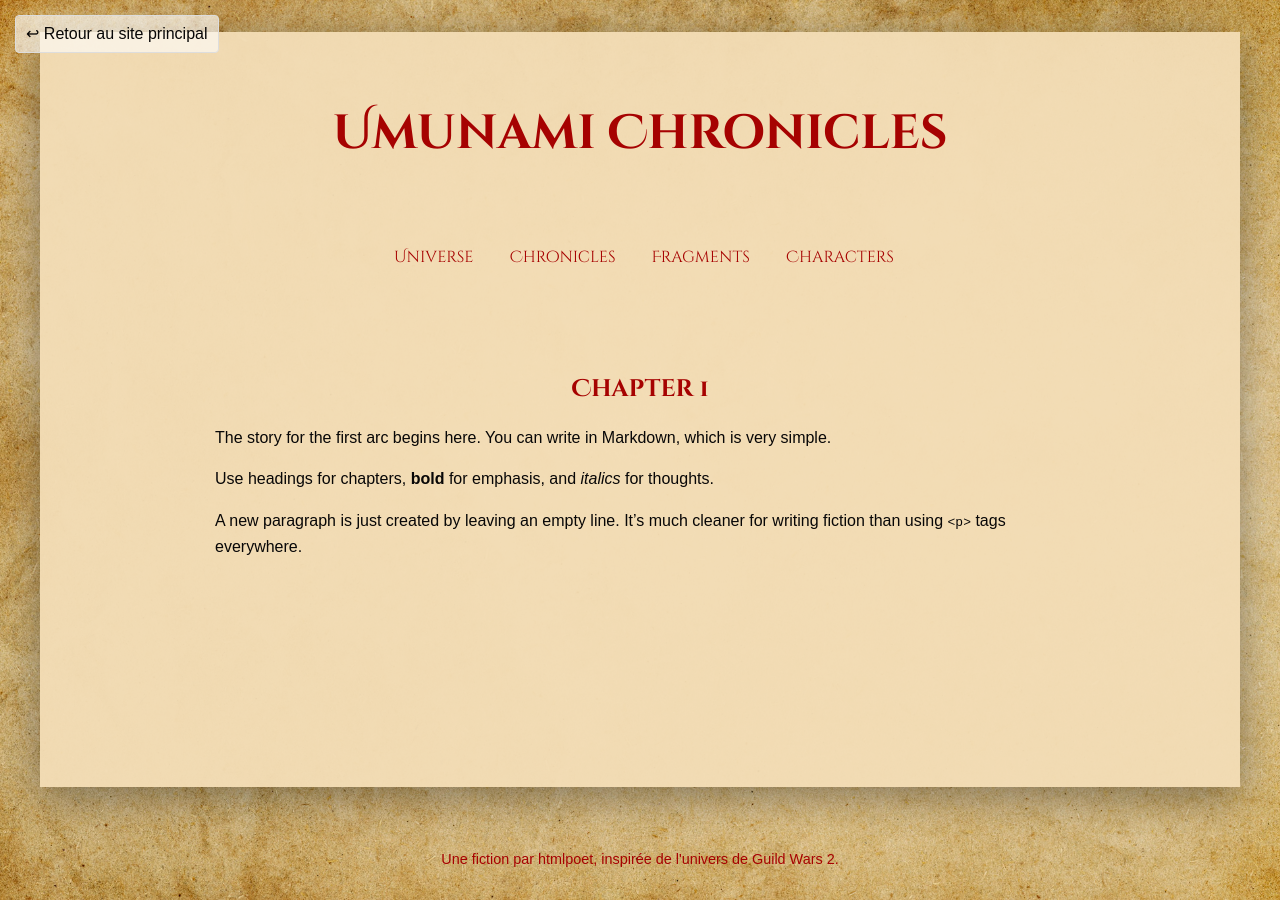
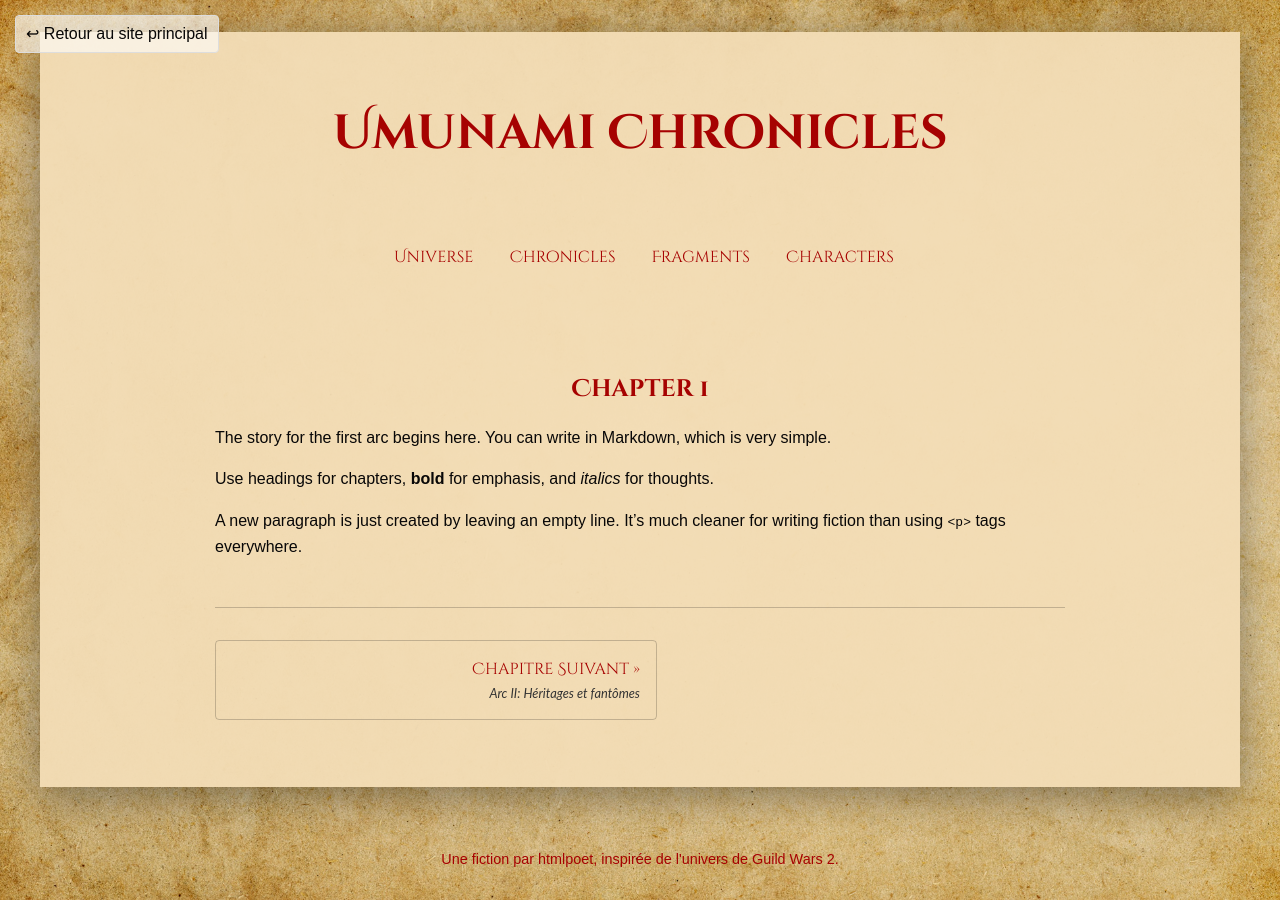
Before and after one commit to htmlpoet/htmlpoet.github.io, a Jekyll site: the page built from _chronicles/arc1.md, in a window 1280 px wide. Built offline with Jekyll 4.4.1, drawn with Linux system fonts in a browser that asks for light colours.

Commit message:
umunami chronicles style

```diff
--- /dev/null
+++ b/_layouts/chronicle.html
@@ -0,0 +1,23 @@
+---
+layout: umunami
+---
+
+<article class="chronicle-content">
+  {{ content }}
+</article>
+
+<nav class="chapter-navigation">
+  {% if page.previous %}
+    <a href="{{ page.previous.url }}" class="prev">
+      &laquo; Chapitre Précédent
+      <span>{{ page.previous.title }}</span>
+    </a>
+  {% endif %}
+
+  {% if page.next %}
+    <a href="{{ page.next.url }}" class="next">
+      Chapitre Suivant &raquo;
+      <span>{{ page.next.title }}</span>
+    </a>
+  {% endif %}
+</nav>
--- a/css/style.css
+++ b/css/style.css
@@ -678,6 +678,47 @@ footer {
   color: #333;
 }
 
+/* --- Chapter Reading View & Navigation --- */
+.chronicle-content {
+  /* You can add specific typography styles for reading here if you want */
+  padding-bottom: 2em;
+}
+
+.chapter-navigation {
+  display: flex;
+  justify-content: space-between;
+  padding: 2em 0;
+  border-top: 1px solid rgba(0,0,0,0.2);
+  font-family: 'Cinzel Decorative', serif;
+}
+
+.chapter-navigation a {
+  display: block;
+  width: 48%;
+  padding: 1em;
+  border: 1px solid rgba(0,0,0,0.2);
+  border-radius: 4px;
+  text-decoration: none;
+  transition: all 0.3s ease;
+}
+
+.chapter-navigation a:hover {
+  background: rgba(0,0,0,0.1);
+  border-color: #a60201;
+}
+
+.chapter-navigation a span {
+  display: block;
+  font-family: 'Lato', sans-serif;
+  font-size: 0.8em;
+  font-style: italic;
+  color: #333;
+}
+
+.chapter-navigation .next {
+  text-align: right;
+}
+
 
 
 
```
Also changed, not shown: _chronicles/arc1.md (+1 -1 lines), _chronicles/arc2.md (+1 -1 lines).
